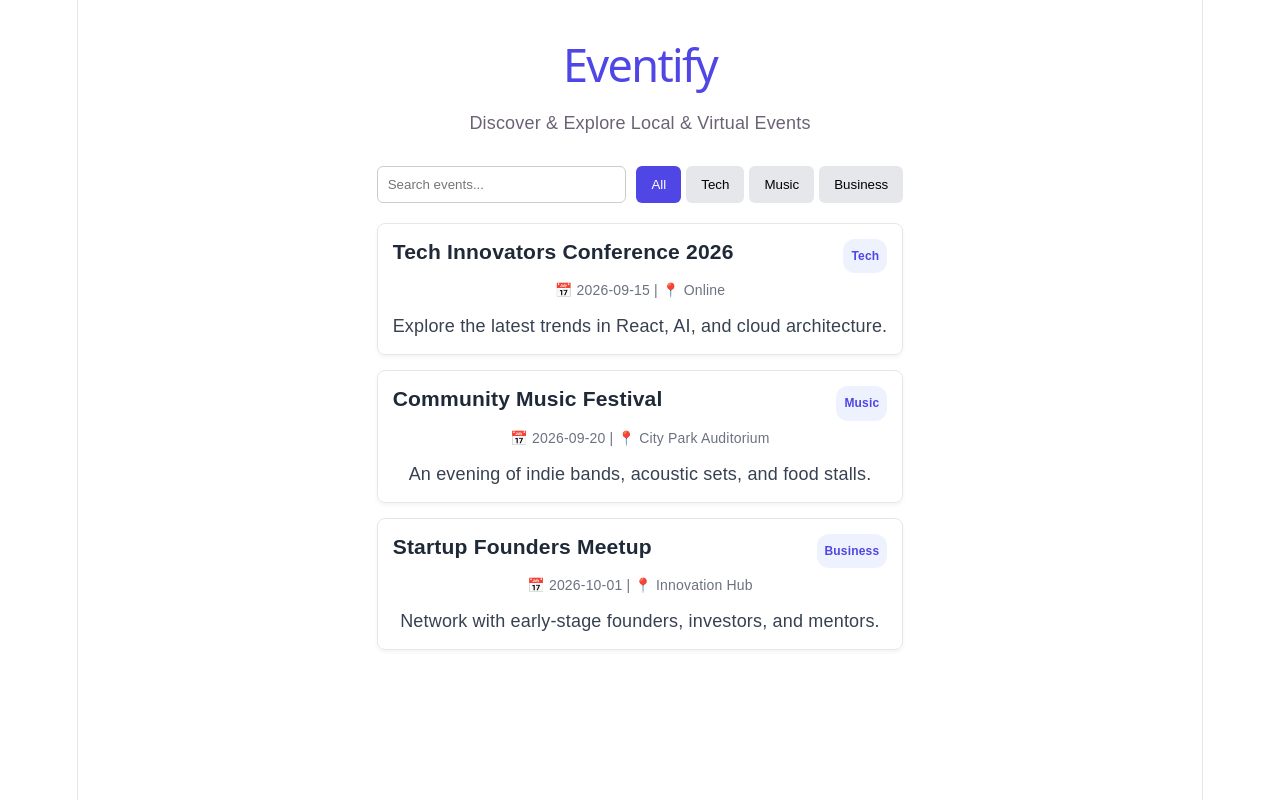
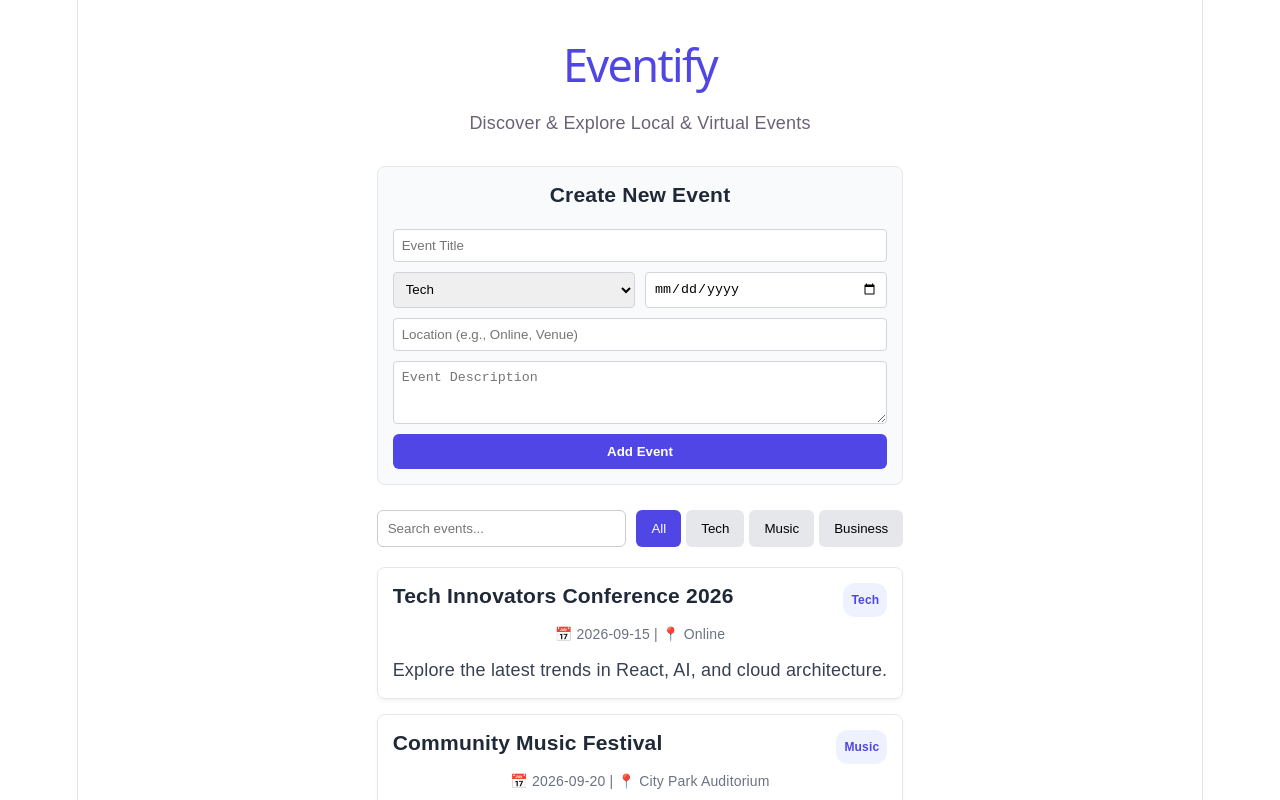
Before and after one commit to mohit321n/eventify, a React (Vite) app: page / in a window 1280 px wide. Shown: the top 800 px of the page. Built offline with nearby package versions, Linux system fonts and the light colour scheme.

Commit message:
Add form feature to create new events

```diff
--- a/src/App.jsx
+++ b/src/App.jsx
@@ -1,10 +1,15 @@
 import { useState } from 'react';
 import { initialEvents } from './eventsData';
+import EventForm from './EventForm';
 
 function App() {
-  const [events] = useState(initialEvents);
+  const [events, setEvents] = useState(initialEvents);
   const [search, setSearch] = useState('');
   const [selectedCategory, setSelectedCategory] = useState('All');
+
+  const handleAddEvent = (newEvent) => {
+    setEvents([newEvent, ...events]);
+  };
 
   const categories = ['All', 'Tech', 'Music', 'Business'];
 
@@ -21,6 +26,9 @@
         <h1 style={{ color: '#4F46E5', fontSize: '2.5rem' }}>Eventify</h1>
         <p>Discover & Explore Local & Virtual Events</p>
       </header>
+
+      {/* New Event Form */}
+      <EventForm onAddEvent={handleAddEvent} />
 
       {/* Controls: Search and Filter */}
       <div style={{ display: 'flex', gap: '10px', flexWrap: 'wrap', marginBottom: '20px' }}>
--- /dev/null
+++ b/src/EventForm.jsx
@@ -0,0 +1,82 @@
+import { useState } from 'react';
+
+function EventForm({ onAddEvent }) {
+  const [formData, setFormData] = useState({
+    title: '',
+    category: 'Tech',
+    date: '',
+    location: '',
+    description: ''
+  });
+
+  const handleSubmit = (e) => {
+    e.preventDefault();
+    if (!formData.title || !formData.date || !formData.location) return;
+
+    onAddEvent({ ...formData, id: Date.now() });
+    setFormData({ title: '', category: 'Tech', date: '', location: '', description: '' });
+  };
+
+  return (
+    <form onSubmit={handleSubmit} style={{ backgroundColor: '#F9FAFB', padding: '15px', borderRadius: '8px', marginBottom: '25px', border: '1px solid #E5E7EB' }}>
+      <h3 style={{ marginTop: 0, color: '#1F2937' }}>Create New Event</h3>
+
+      <div style={{ display: 'grid', gap: '10px' }}>
+        <input
+          type="text"
+          placeholder="Event Title"
+          value={formData.title}
+          onChange={(e) => setFormData({ ...formData, title: e.target.value })}
+          required
+          style={{ padding: '8px', borderRadius: '4px', border: '1px solid #D1D5DB' }}
+        />
+
+        <div style={{ display: 'flex', gap: '10px' }}>
+          <select
+            value={formData.category}
+            onChange={(e) => setFormData({ ...formData, category: e.target.value })}
+            style={{ flex: 1, padding: '8px', borderRadius: '4px', border: '1px solid #D1D5DB' }}
+          >
+            <option value="Tech">Tech</option>
+            <option value="Music">Music</option>
+            <option value="Business">Business</option>
+          </select>
+
+          <input
+            type="date"
+            value={formData.date}
+            onChange={(e) => setFormData({ ...formData, date: e.target.value })}
+            required
+            style={{ flex: 1, padding: '8px', borderRadius: '4px', border: '1px solid #D1D5DB' }}
+          />
+        </div>
+
+        <input
+          type="text"
+          placeholder="Location (e.g., Online, Venue)"
+          value={formData.location}
+          onChange={(e) => setFormData({ ...formData, location: e.target.value })}
+          required
+          style={{ padding: '8px', borderRadius: '4px', border: '1px solid #D1D5DB' }}
+        />
+
+        <textarea
+          placeholder="Event Description"
+          value={formData.description}
+          onChange={(e) => setFormData({ ...formData, description: e.target.value })}
+          rows="3"
+          style={{ padding: '8px', borderRadius: '4px', border: '1px solid #D1D5DB' }}
+        />
+
+        <button
+          type="submit"
+          style={{ backgroundColor: '#4F46E5', color: '#fff', border: 'none', padding: '10px', borderRadius: '6px', fontWeight: 'bold', cursor: 'pointer' }}
+        >
+          Add Event
+        </button>
+      </div>
+    </form>
+  );
+}
+
+export default EventForm;
```
